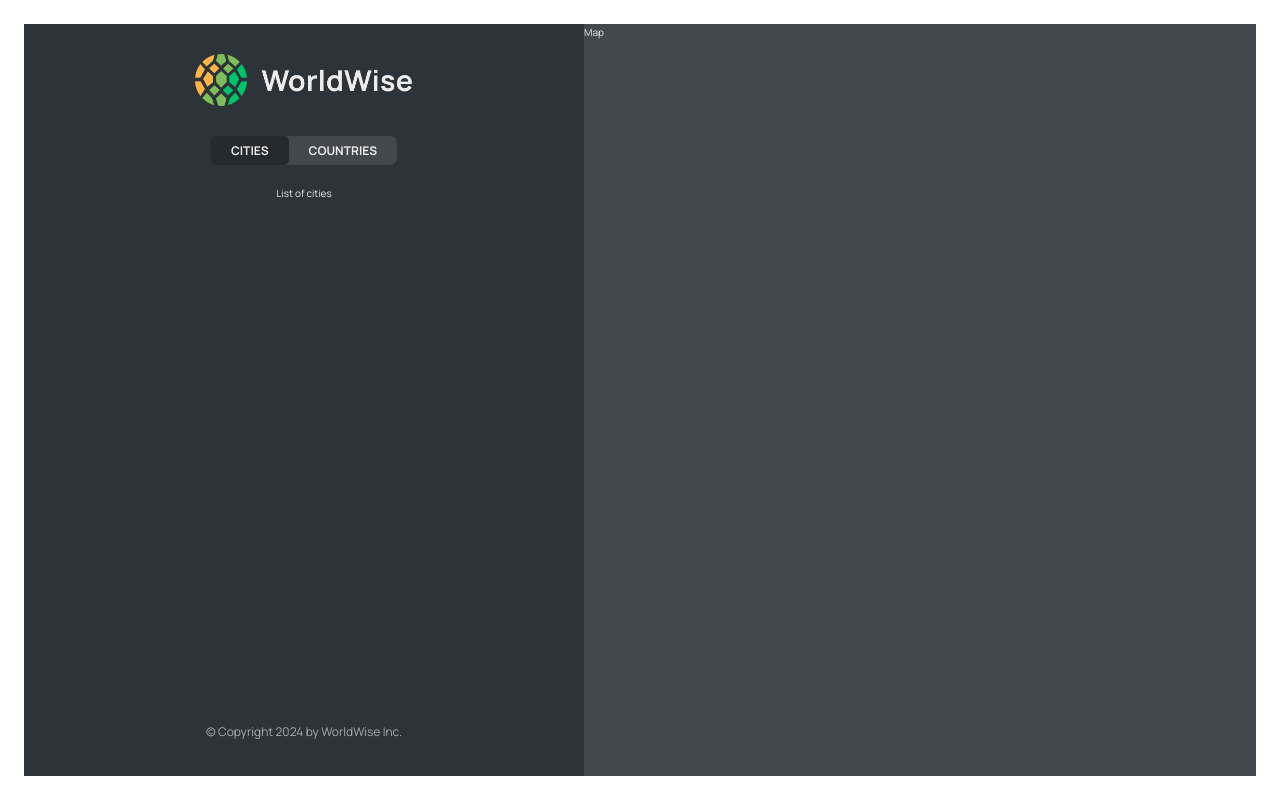
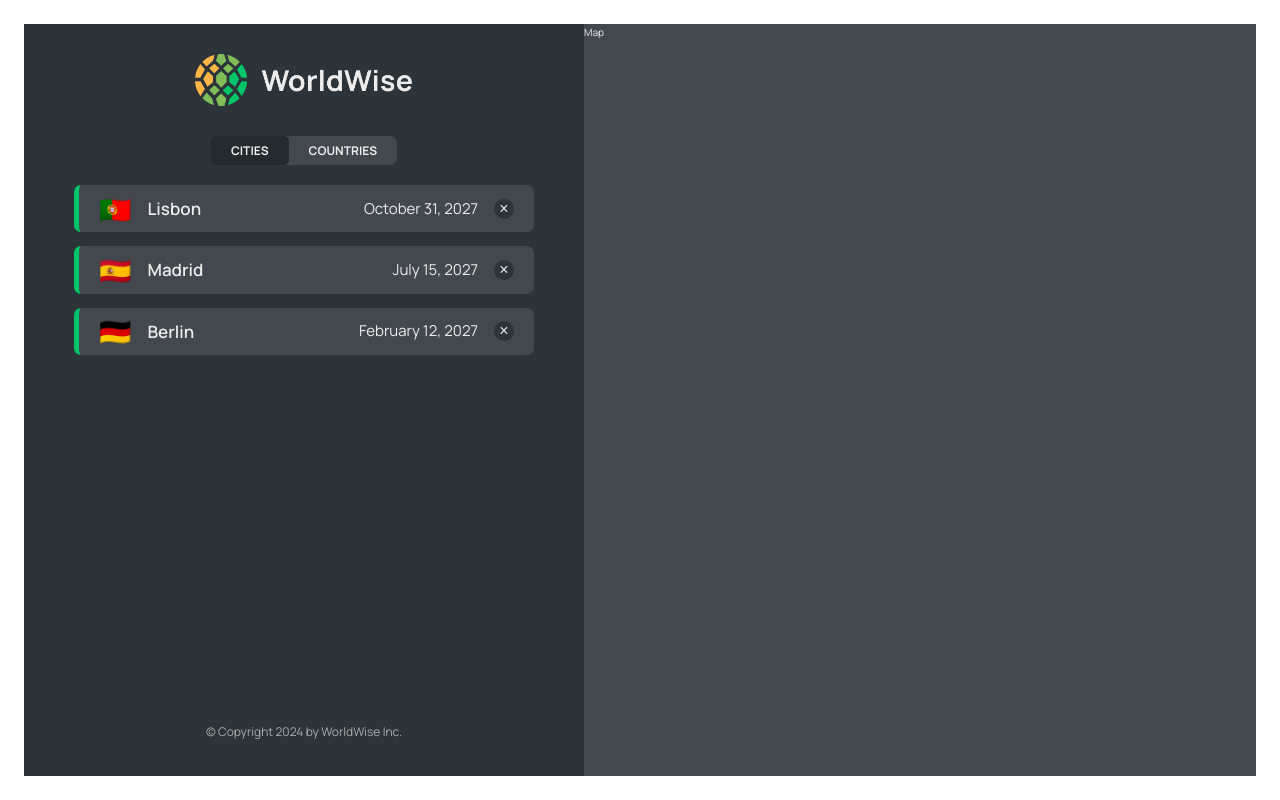
Before and after one commit to heliohdd/worldwise-app, a React (Vite) app: page /app/cities in a window 1280 px wide. Built offline with nearby package versions, Linux system fonts and the light colour scheme; data requests are answered from the project's data file.

Commit message:
Section 17.213- Implementing the Cities List

```diff
--- a/package.json
+++ b/package.json
@@ -7,9 +7,11 @@
     "dev": "vite",
     "build": "vite build",
     "lint": "eslint . --ext js,jsx --report-unused-disable-directives --max-warnings 0",
-    "preview": "vite preview"
+    "preview": "vite preview",
+    "server": "json-server --watch data/cities.json --port 9000 delay 500"
   },
   "dependencies": {
+    "json-server": "^1.0.0-beta.3",
     "react": "^18.2.0",
     "react-dom": "^18.2.0",
     "react-router-dom": "^6.28.0"
--- a/src/App.jsx
+++ b/src/App.jsx
@@ -1,3 +1,5 @@
+/* eslint-disable no-undef */
+/* eslint-disable no-unused-vars */
 import { BrowserRouter, Route, Routes } from "react-router-dom";
 import Product from "./pages/Product";
 import Pricing from "./pages/Pricing";
@@ -5,8 +7,31 @@
 import PageNotFound from "./pages/PageNotFound";
 import AppLayout from "./pages/AppLayout";
 import Login from "./pages/Login";
+import CityList from "./components/CityList";
+import { useState, useEffect } from "react";
+
+const BASE_URL = "http://localhost:9000";
 
 function App() {
+  const [cities, setCities] = useState([]);
+  const [isLoading, setIsLoading] = useState(false);
+
+  useEffect(function () {
+    async function fetchCities() {
+      try {
+        setIsLoading(true);
+        const res = await fetch(`${BASE_URL}/cities`);
+        const data = await res.json();
+        setCities(data);
+      } catch (error) {
+        alert("There is an error loading data...");
+      } finally {
+        setIsLoading(false);
+      }
+    }
+    fetchCities();
+  }, []);
+
   return (
     <BrowserRouter>
       <Routes>
@@ -15,8 +40,14 @@
         <Route path="pricing" element={<Pricing />} />
         <Route path="login" element={<Login />} />
         <Route path="app" element={<AppLayout />}>
-          <Route index element={<p>List of cities</p>} />
-          <Route path="cities" element={<p>List of cities</p>} />
+          <Route
+            index
+            element={<CityList cities={cities} isLoading={isLoading} />}
+          />
+          <Route
+            path="cities"
+            element={<CityList cities={cities} isLoading={isLoading} />}
+          />
           <Route path="countries" element={<p>Countries</p>} />
           <Route path="form" element={<p>Form</p>} />
         </Route>
--- /dev/null
+++ b/src/components/CityItem.jsx
@@ -0,0 +1,25 @@
+import styles from "./CityItem.module.css";
+
+const formatDate = (date) =>
+  new Intl.DateTimeFormat("en", {
+    day: "numeric",
+    month: "long",
+    year: "numeric",
+  }).format(new Date(date));
+
+/* eslint-disable no-unused-vars */
+/* eslint-disable react/prop-types */
+function CityItem({ city }) {
+  console.log(city);
+  const { cityName, emoji, date } = city;
+  return (
+    <li className={styles.cityItem}>
+      <span className={styles.emoji}>{emoji}</span>
+      <h3 className={styles.name}>{cityName}</h3>
+      <time className={styles.date}>{formatDate(date)}</time>
+      <button className={styles.deleteBtn}>&times;</button>
+    </li>
+  );
+}
+
+export default CityItem;
--- /dev/null
+++ b/src/components/CityList.jsx
@@ -0,0 +1,23 @@
+/* eslint-disable react/prop-types */
+import CityItem from "./CityItem";
+import styles from "./CityList.module.css";
+import Message from "./Message";
+import Spinner from "./Spinner";
+
+function CityList({ cities, isLoading }) {
+  if (isLoading) return <Spinner />;
+  if (!cities.length)
+    return (
+      <Message message="Add your first city by clicking on a city on the map" />
+    );
+
+  return (
+    <ul className={styles.cityList}>
+      {cities.map((city) => (
+        <CityItem city={city} key={city.id} />
+      ))}
+    </ul>
+  );
+}
+
+export default CityList;
--- a/src/components/Message.jsx
+++ b/src/components/Message.jsx
@@ -1,3 +1,4 @@
+/* eslint-disable react/prop-types */
 import styles from "./Message.module.css";
 
 function Message({ message }) {
```
Also changed, not shown: 1 other file (tests, documents, lock files or other folders).
